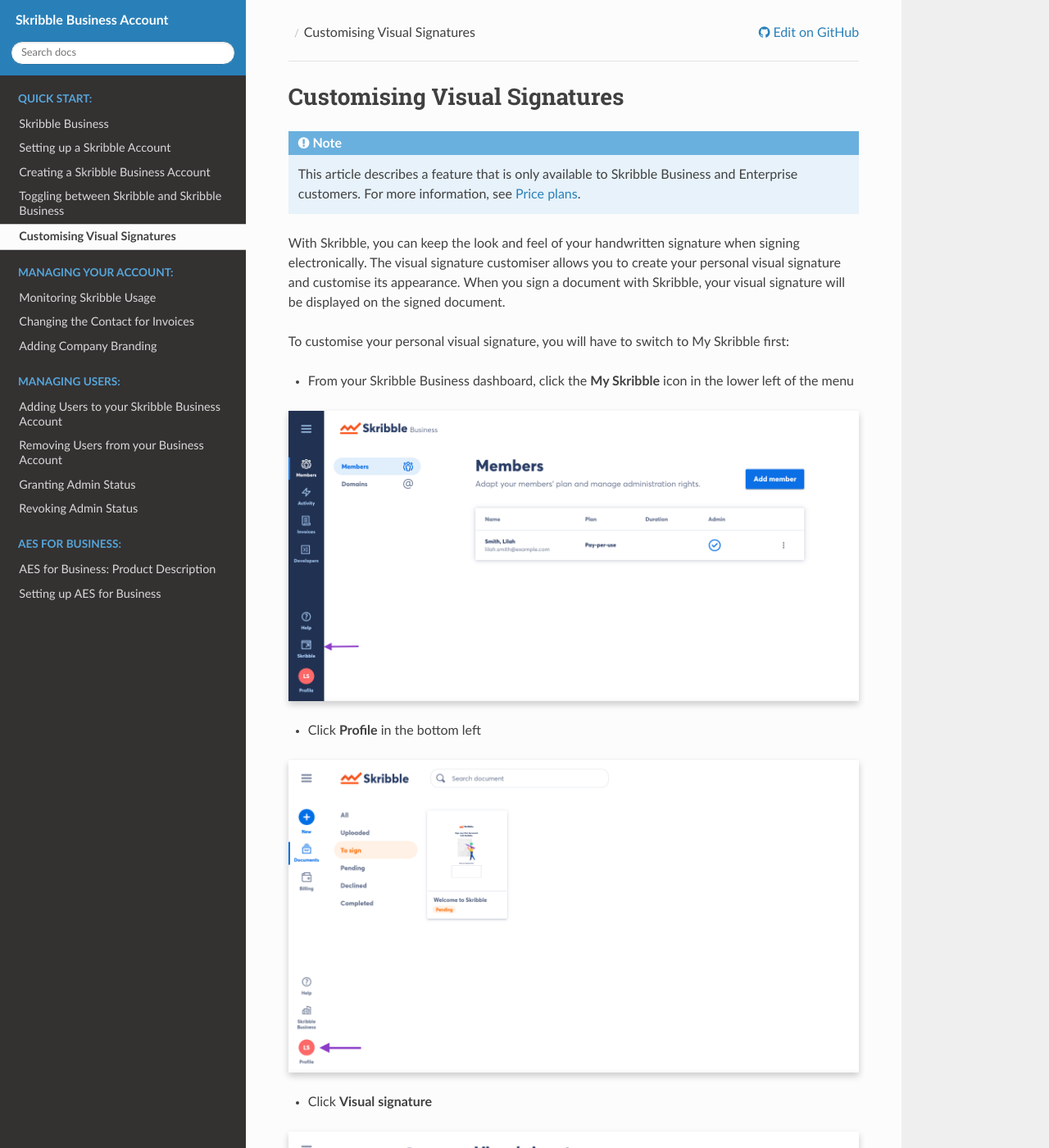
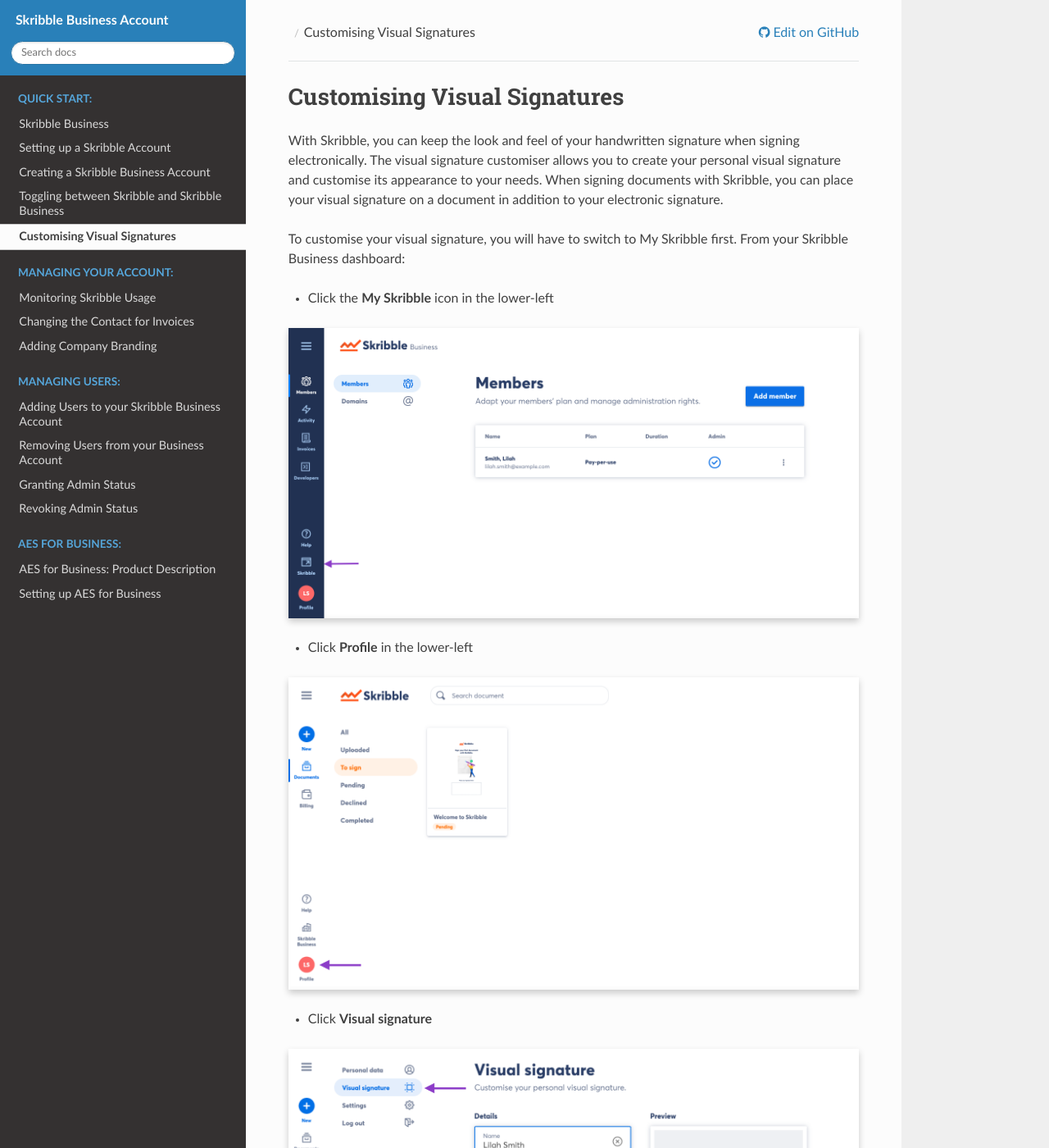
Before and after one commit to matthieu-bt/business-guide, a Sphinx documentation site: the page built from source/quickstart/signature.rst, in a window 1280 px wide and 1400 px high. Shown: the whole window at 82% size. Built offline with Sphinx 7.4.7 and the Read the Docs theme 2.0.0, drawn with Linux system fonts in a browser that asks for light colours; some of the changed text lies outside the part shown.

Commit message:
Content updates
Update the following:
- Deleted information that is not relevant to non-business customers
- Added link to the HP article explaining how visual signatures are created and used
- Added note "available to enterprise and business customers only"
- Removed note that this article describes a feature that is only available to Enterprise and Business users

```diff
--- a/source/quickstart/signature.rst
+++ b/source/quickstart/signature.rst
@@ -1,26 +1,22 @@
 .. _quickstart-signature:
 
-==============================================
+=============================
 Customising Visual Signatures
-==============================================
+=============================
 
-.. NOTE::
-   This article describes a feature that is only available to Skribble Business and Enterprise customers. For more information, see `Price plans`_.
 
-   .. _Price plans: https://www.skribble.com/pricing/
+With Skribble, you can keep the look and feel of your handwritten signature when signing electronically. The visual signature customiser allows you to create your personal visual signature and customise its appearance to your needs. When signing documents with Skribble, you can place your visual signature on a document in addition to your electronic signature.
 
-With Skribble, you can keep the look and feel of your handwritten signature when signing electronically. The visual signature customiser allows you to create your personal visual signature and customise its appearance. When you sign a document with Skribble, your visual signature will be displayed on the signed document.
+To customise your visual signature, you will have to switch to My Skribble first. From your Skribble Business dashboard:
 
-To customise your personal visual signature, you will have to switch to My Skribble first:
-
-- From your Skribble Business dashboard, click the **My Skribble** icon in the lower left of the menu
+- Click the **My Skribble** icon in the lower-left
 
 
 .. image:: 1-biz_dashboard.png
     :class: with-shadow
 
 
-- Click **Profile** in the bottom left
+- Click **Profile** in the lower-left
 
 
 .. image:: 2-my_skribble_profile.png
@@ -34,30 +30,20 @@
     :class: with-shadow
 
 
-- Click **Upload image** and select your handwritten signature as a PNG, JPG or GIF
-
-**Tip**: For optimal resolution, we recommend that you write your signature on a sheet of A4 paper in the ratio of 1:4 and scan it with your scanner.
-
-
-.. image:: 4-upload_visual_signature.png
-    :class: with-shadow
-
-
-**Tip**: If you log in to your Skribble account via smartphone, you can directly take a picture of your signature via smartphone camera.
-
 From here, you can customise the following details:
   - **Name**: Your first and last name
   - **Optional line** and **City**: Optional fields for any additional information (e.g. organisation, function or name)
   - **Date**: Date when the document was signed
-  - **QR code**: Contains additional information about the e-signature standards
-  - **Claim and label**: "Signed with Skribble.com" claim along with the e-signature standard used
+  - **QR code**: Leads to the `website`_ briefly explaining the e-signature standards *(available to Skribble Enterprise and Business customers only)*
+  - **Claim and label**: "Signed with Skribble.com" claim along with an icon of the e-signature standard used *(available to Skribble Enterprise and Business customers only)*
+
+
+   .. _website: https://www.skribble.com/signaturestandards/
 
 
 .. image:: 5-customise_visual_signature.png
     :class: with-shadow
 
-
-To customise your visual signature:
 
 - Update the information you want to be displayed on your visual signature and click **Save** to confirm
 
@@ -67,4 +53,9 @@
 
 
 .. NOTE::
-   If any of these customisation options are not visible in your account, your current price plan might not support it. Please contact our support team for assistance: support@skribble.com
+   If any of these customisation options are not visible in your account, your current price plan might not support it. Please contact our support team for assistance: support@skribble.com.
+
+
+   For more information on using visual signature when signing documents electronically with Skribble, visit our `Help Center`_.
+
+   .. _Help Center: https://help.skribble.com/-en-creating-visual-signature
```
